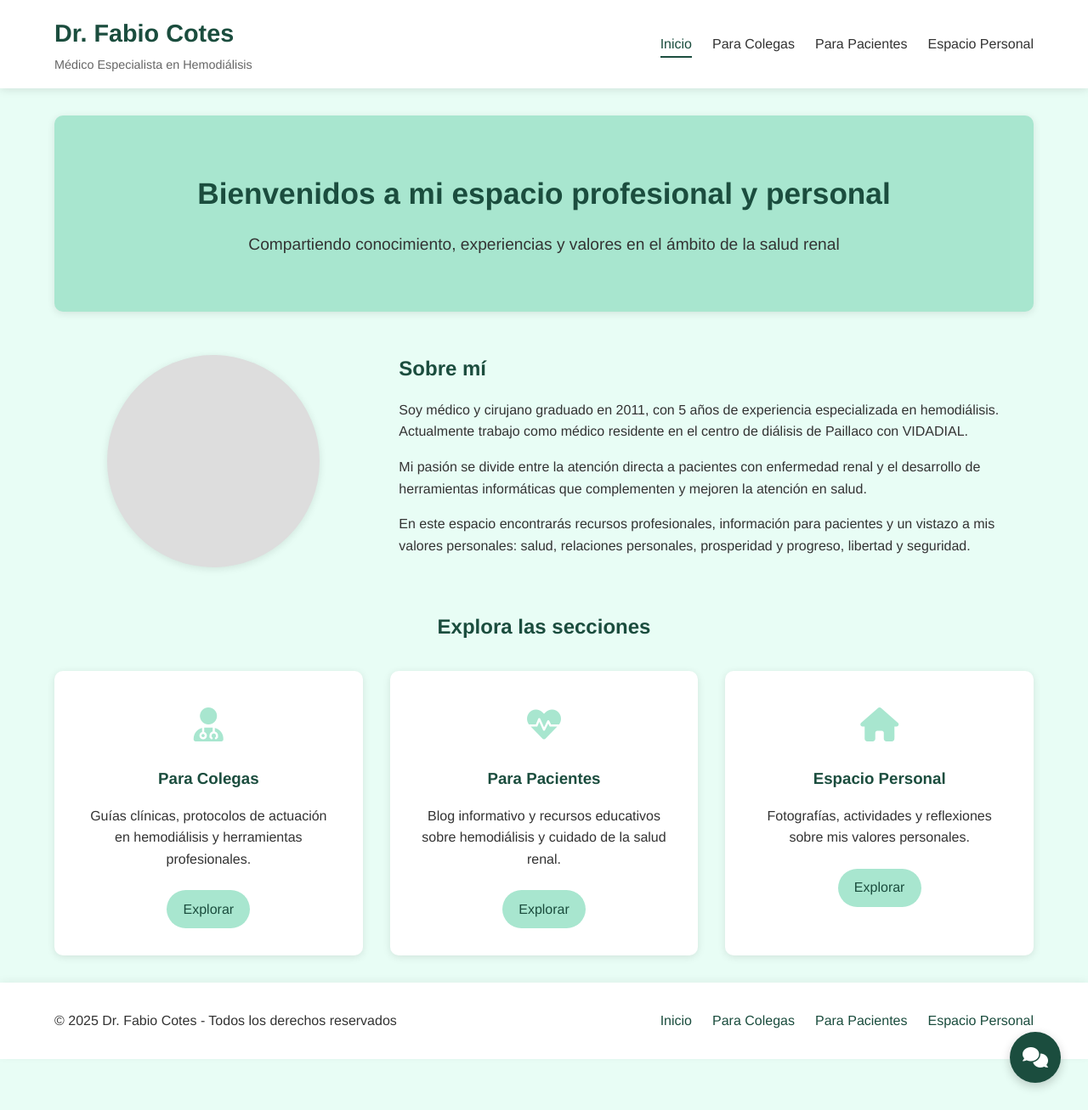
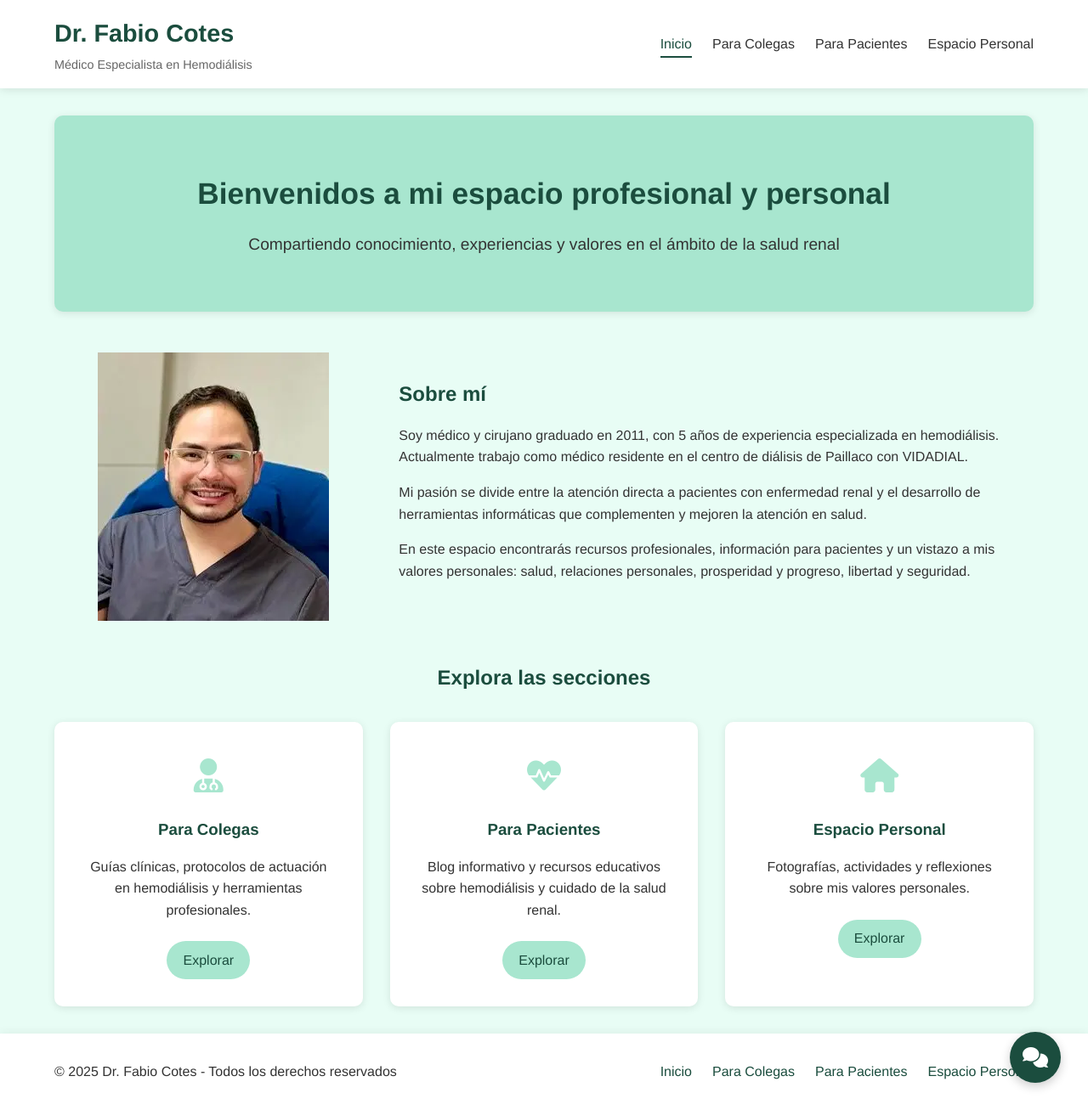
Before and after one commit to fabiocotesmd/fabiocotesmd.github.io, a Jekyll site: the page built from index.html, in a window 1280 px wide and 1307 px high. Shown: the whole window at 85% size. Built offline with Jekyll 4.4.1, drawn with Linux system fonts in a browser that asks for light colours.

Commit message:
On branch main  Your branch is behind 'origin/main' by 1 commit, and can be fast-forwarded.    (use "git pull" to update your local branch)
 Changes to be committed:
	new file:   assets/images/perfil/fabiocotesmd_perfil (800x800).webp
	new file:   assets/images/perfil/fabiocotesmd_perfil.webp
	modified:   index.html

```diff
--- a/index.html
+++ b/index.html
@@ -14,8 +14,7 @@ permalink: /
 <section class="about">
     <div class="about-content">
         <div class="about-image">
-            <!-- Aquí irá tu imagen profesional -->
-            <div class="profile-placeholder"></div>
+            <img src="{{ '/assets/images/perfil/fabiocotesmd_perfil.webp' | relative_url }}" alt="Dr. Fabio Cotes" class="profile-image">
         </div>
         <div class="about-text">
             <h2>Sobre mí</h2>
```
Also changed, not shown: assets/images/perfil/fabiocotesmd_perfil (800x800).webp (added), assets/images/perfil/fabiocotesmd_perfil.webp (added).
